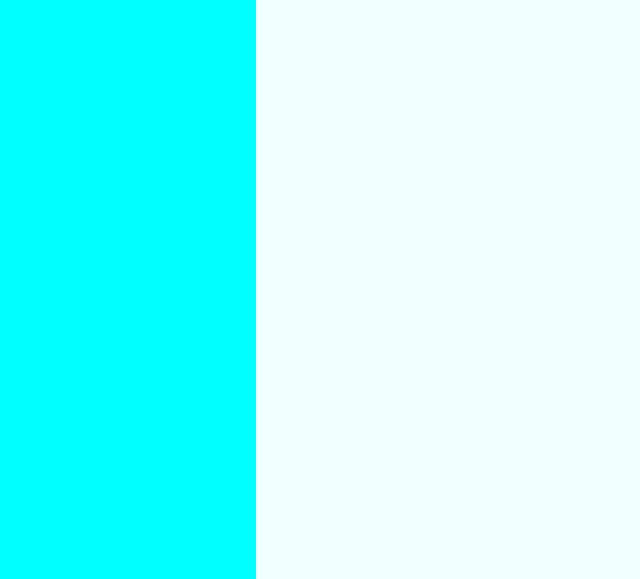
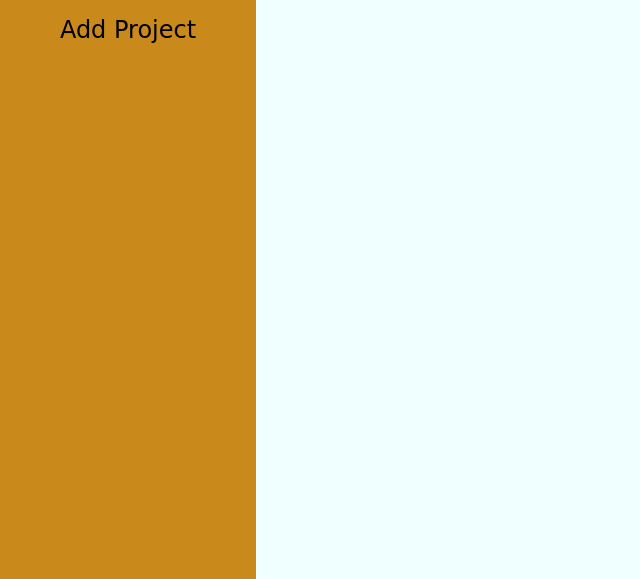
Before and after one commit to wafanakha/todo-list, a website built with webpack: page dist/index.html in a window 1280 px wide. Shown: the part 221-800 px from the top of the page, without its empty margins (0-640 px from the left). Built offline with nearby package versions, Linux system fonts and the light colour scheme; a web font is replaced by a local one.

Commit message:
add backgound

```diff
--- a/app/index.js
+++ b/app/index.js
@@ -1,5 +1,6 @@
 import _ from "lodash";
 import "./main.css";
+import img from "./img/scrampled.png";
 
 const sideBar = document.createElement("nav");
 const mainWindow = document.createElement("main");
@@ -11,6 +12,8 @@ const allActivites = document.createElement("li");
 const today = document.createElement("li");
 const thisWeek = document.createElement("li");
 
+const addProjects = document.createElement("li");
+
 const projectsTitle = document.createElement("h2");
 
 const allActivites_text = document.createTextNode("All Activities");
@@ -19,15 +22,21 @@ const thisWeek_text = document.createTextNode("This Week");
 
 const projectsTitle_text = document.createTextNode("Projects");
 
+const addProjects_text = document.createTextNode("Add Project");
+
 allActivites.appendChild(allActivites_text);
 today.appendChild(today_text);
 thisWeek.appendChild(thisWeek_text);
 
 projectsTitle.appendChild(projectsTitle_text);
 
+addProjects.appendChild(addProjects_text);
+
 activitiesList.appendChild(allActivites);
 activitiesList.appendChild(today);
 activitiesList.appendChild(thisWeek);
+
+projectsList.appendChild(addProjects);
 
 sideBar.appendChild(activitiesList);
 sideBar.appendChild(projectsTitle);
--- a/app/main.css
+++ b/app/main.css
@@ -5,7 +5,6 @@
 }
 
 body {
-  background-color: blue;
   height: 100vh;
   display: flex;
   font-family: "Walter Turncoat", cursive;
@@ -15,7 +14,7 @@ body {
 nav {
   height: 100vh;
   width: 20vw;
-  background-color: aqua;
+  background-color: rgb(201, 137, 27);
   font-size: 1.5rem;
   display: flex;
   flex-direction: column;
--- a/package.json
+++ b/package.json
@@ -14,6 +14,8 @@
     "@babel/preset-env": "^7.18.10",
     "babel-loader": "^8.2.5",
     "css-loader": "^7.1.1",
+    "file-loader": "^6.2.0",
+    "image-webpack-loader": "^8.1.0",
     "style-loader": "^4.0.0",
     "webpack": "^5.74.0",
     "webpack-cli": "^4.10.0",
--- a/webpack.config.js
+++ b/webpack.config.js
@@ -33,6 +33,13 @@ module.exports = {
         test: /\.css$/i,
         use: ["style-loader", "css-loader"],
       },
+      {
+        test: /\.(jpe?g|png|gif|svg)$/i,
+        loader: "file-loader",
+        options: {
+          name: "/public/icons/[name].[ext]",
+        },
+      },
     ],
   },
   resolve: {
```
Also changed, not shown: app/img/scrampled.png (added), dist/bundle.js, dist/public/icons/scrampled.png (added), 2 other files.
